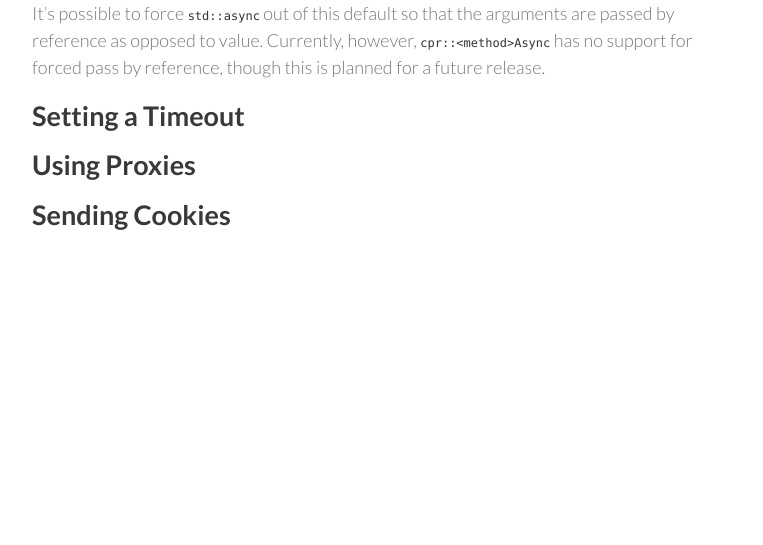
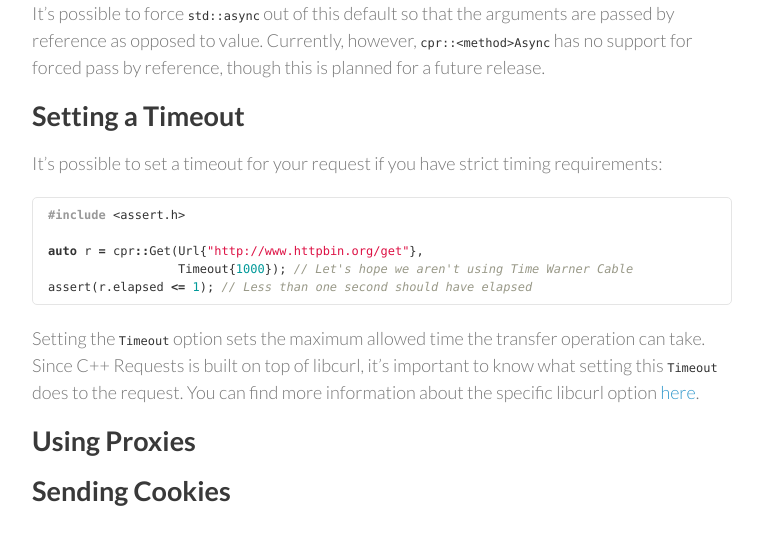
Before and after one commit to libcpr/cpr, a Jekyll site: the page built from advanced-usage.md, in a window 1280 px wide and 900 px high, scrolled down 3314 px, cut to the strip 324-869 px from the top of the window. Shown: the whole strip, without its empty margins (388-1151 px from the left). Built offline with Jekyll 4.4.1, drawn with Linux system fonts in a browser that asks for light colours; nearby versions of some CDN libraries; Markdown is read by kramdown in place of the engine named in the settings; before the commit the page ends 3938 px from its top, so only the background shows below that.

Commit message:
Fill out setting timeout section

````diff
--- a/advanced-usage.md
+++ b/advanced-usage.md
@@ -169,6 +169,18 @@ It's possible to force `std::async` out of this default so that the arguments ar
 
 ## Setting a Timeout
 
+It's possible to set a timeout for your request if you have strict timing requirements:
+
+```c++
+#include <assert.h>
+
+auto r = cpr::Get(Url{"http://www.httpbin.org/get"},
+                  Timeout{1000}); // Let's hope we aren't using Time Warner Cable
+assert(r.elapsed <= 1); // Less than one second should have elapsed
+```
+
+Setting the `Timeout` option sets the maximum allowed time the transfer operation can take. Since C++ Requests is built on top of libcurl, it's important to know what setting this `Timeout` does to the request. You can find more information about the specific libcurl option [here](http://curl.haxx.se/libcurl/c/CURLOPT_TIMEOUT_MS.html).
+
 ## Using Proxies
 
 ## Sending Cookies
````
